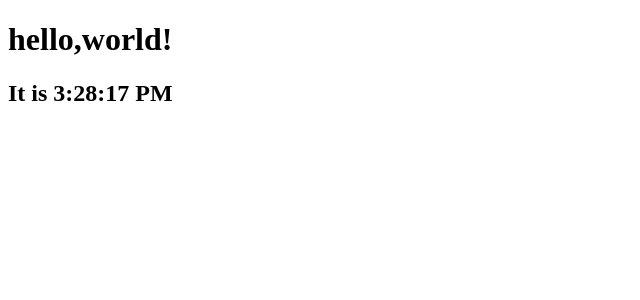
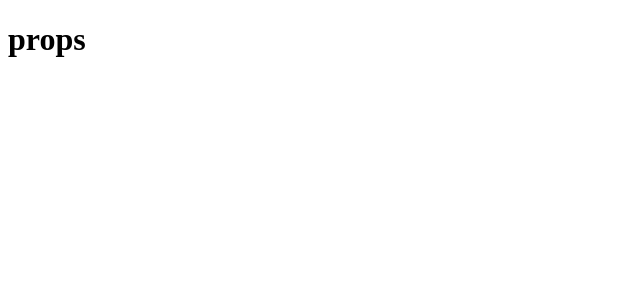
Before and after one commit to LouieJiang/react-study, a React (Create React App) app: page / in a window 1280 px wide. Shown: the top 300 px of the page, without its empty margins (0-640 px from the left). Built offline with nearby package versions, Linux system fonts and the light colour scheme.

Commit message:
组件和props

```diff
--- /dev/null
+++ b/src/Home.jsx
@@ -0,0 +1 @@
+import
--- /dev/null
+++ b/src/app.jsx
@@ -0,0 +1,10 @@
+import React from 'react'
+
+// 用类的形式创建组件，Hook形式
+class App extends React.Component {
+  //渲染函数
+  render() {
+    return <h1>{this.props.a}</h1>
+  }
+}
+export default App
--- a/src/index.js
+++ b/src/index.js
@@ -1,16 +1,18 @@
 import React from 'react'
 import ReactDOM from 'react-dom'
 
-function tick(params) {
-  const element = (
-    <div>
-      <h1>hello,world!</h1>
-      <h2>It is {new Date().toLocaleTimeString()}</h2>
-    </div>
-  )
-  ReactDOM.render(element, document.getElementById('root'))
-}
-setInterval(tick, 1000)
+import App from './app'
+// function tick(params) {
+//   const element = (
+//     <div>
+//       <h1>hello,world!</h1>
+//       <h2>It is {new Date().toLocaleTimeString()}</h2>
+//     </div>
+//   )
+//   ReactDOM.render(element, document.getElementById('root'))
+// }
+// setInterval(tick, 1000)
+ReactDOM.render(<App a="props"></App>, document.getElementById('root'))
 
 // If you want your app to work offline and load faster, you can change
 // unregister() to register() below. Note this comes with some pitfalls.
```
